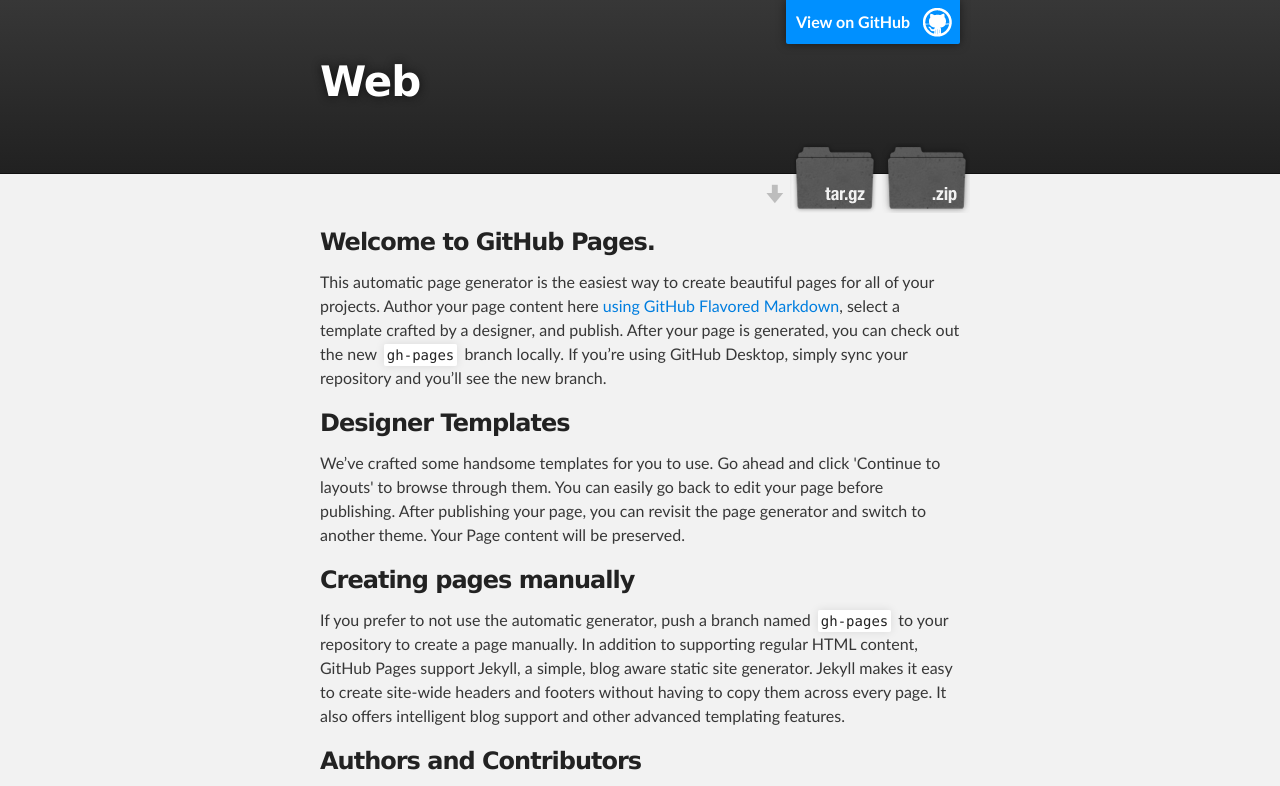
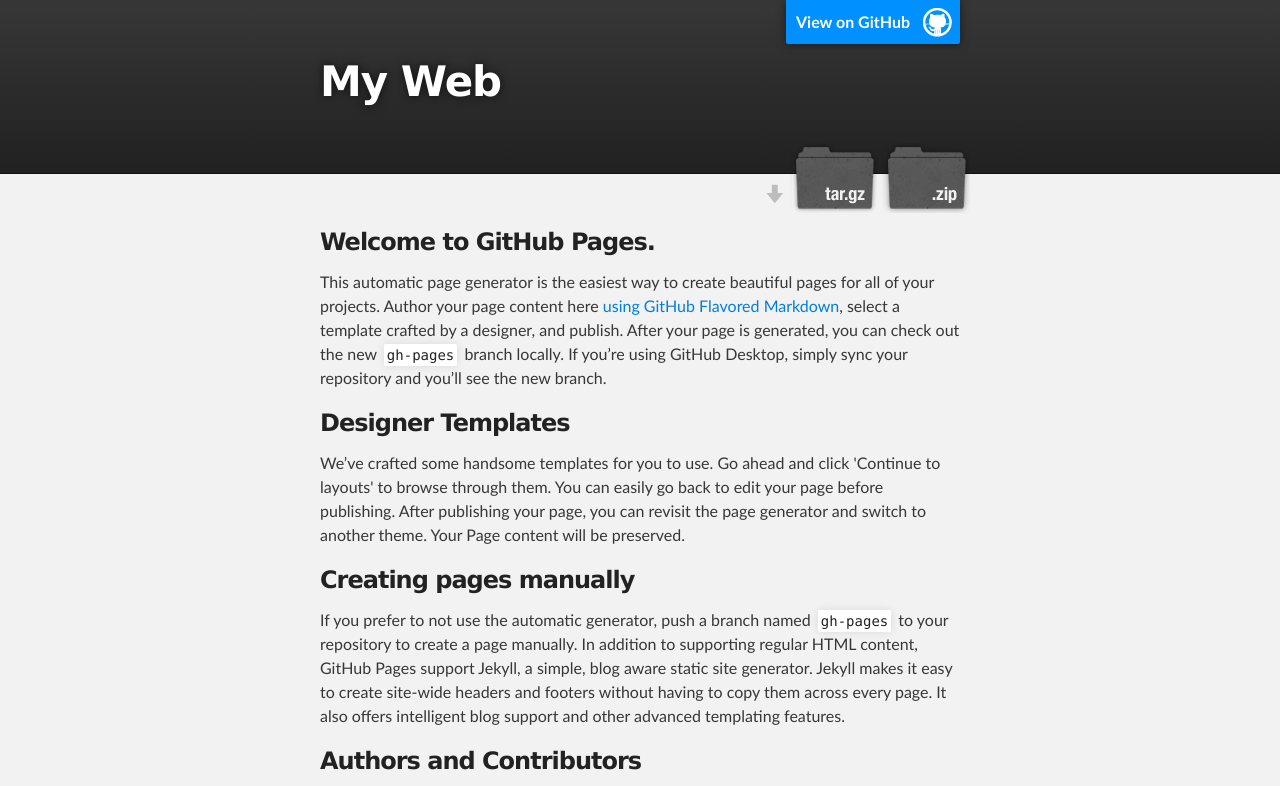
Before and after one commit to lanaiver1/web, a plain HTML site: page index.html in a window 1280 px wide. Shown: the top 786 px of the page. Drawn offline with Linux system fonts and the light colour scheme.

Commit message:
修改001
我把Web ---->My Web

```diff
--- a/index.html
+++ b/index.html
@@ -18,7 +18,7 @@
         <header class="inner">
           <a id="forkme_banner" href="https://github.com/lanaiver1/web">View on GitHub</a>
 
-          <h1 id="project_title">Web</h1>
+          <h1 id="project_title">My Web</h1>
           <h2 id="project_tagline"></h2>
 
             <section id="downloads">
```
